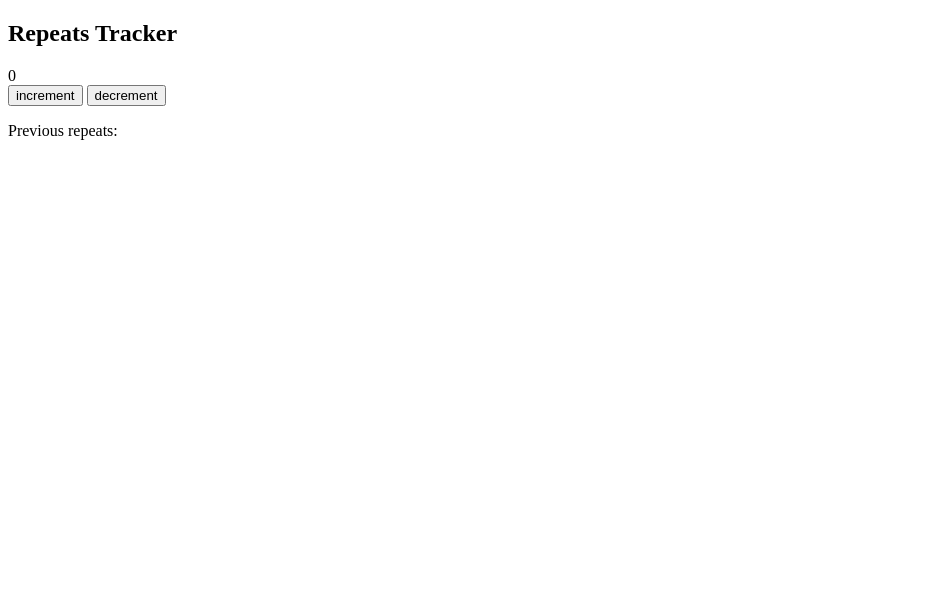
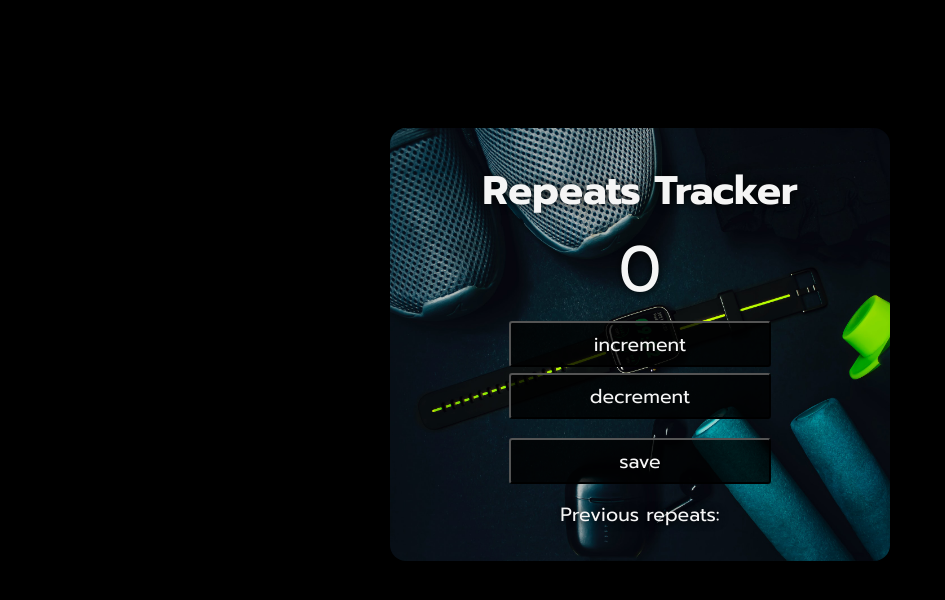
Before and after one commit to Arniss5/Gym-Counter, a plain HTML site: page index.html in a window 1280 px wide. Shown: the whole page, without its empty margins (0-945 px from the left). Drawn offline with Linux system fonts and the light colour scheme.

Commit message:
add styling

```diff
--- a/index.html
+++ b/index.html
@@ -4,6 +4,9 @@
     <meta charset="UTF-8">
     <meta http-equiv="X-UA-Compatible" content="IE=edge">
     <meta name="viewport" content="width=device-width, initial-scale=1.0">
+    <link rel="preconnect" href="https://fonts.googleapis.com">
+    <link rel="preconnect" href="https://fonts.gstatic.com" crossorigin>
+    <link href="https://fonts.googleapis.com/css2?family=Prompt:ital,wght@0,400;0,700;1,700&display=swap" rel="stylesheet">
     <link rel="stylesheet" href="style.css">
     <title>Gym Tracker</title>
 </head>
@@ -11,8 +14,9 @@
     <section class="tracker">
         <h1>Repeats Tracker</h1>
         <div id="repeats">0</div>
-        <button id="increment">increment</button>
-        <button id="decrement">decrement</button>
+        <button class="tracker-btn" id="increment">increment</button>
+        <button class="tracker-btn" id="decrement">decrement</button>
+        <button class="tracker-btn" id="save">save</button>
         <p id="prev-repeats">Previous repeats:</h2>
 
     </section>
--- a/style.css
+++ b/style.css
@@ -0,0 +1,59 @@
+* {
+    margin: 0;
+    padding: 0;
+    box-sizing: border-box;
+}
+
+body {
+    font-family: 'Prompt', sans-serif;
+    color: whitesmoke;
+    text-shadow: 0 0 10px black;
+    background-color: black;
+}
+
+.tracker {
+    max-width: 500px;
+    background-image: url("./images/background-gym.jpg");
+    background-size: cover;
+    padding: 2rem;
+    margin: 10% auto;
+    display: flex;
+    flex-direction: column;
+    justify-content: space-around;
+    align-items: center;
+    border-radius: 1rem;
+}
+
+h1 {
+    font-size: 2.5rem;
+
+}
+
+#repeats {
+    font-size: 4rem;
+}
+
+.tracker-btn {
+    font-family: inherit;
+    font-size: 1.2rem;
+    color: whitesmoke;
+    background-color: rgba(0, 0, 0, 0.8);
+    width: 60%;
+    padding: 0.4rem;
+    margin: 0.2rem;
+    border-radius: 0.2rem;
+}
+
+.tracker-btn:hover {
+    color: rgb(133, 215, 0);
+    cursor: pointer;
+}
+
+#save {
+    margin: 1rem 0;
+}
+
+#prev-repeats {
+    color: ;
+    font-size: 1.2rem;
+}
```
Also changed, not shown: images/background-gym.jpg (added).
